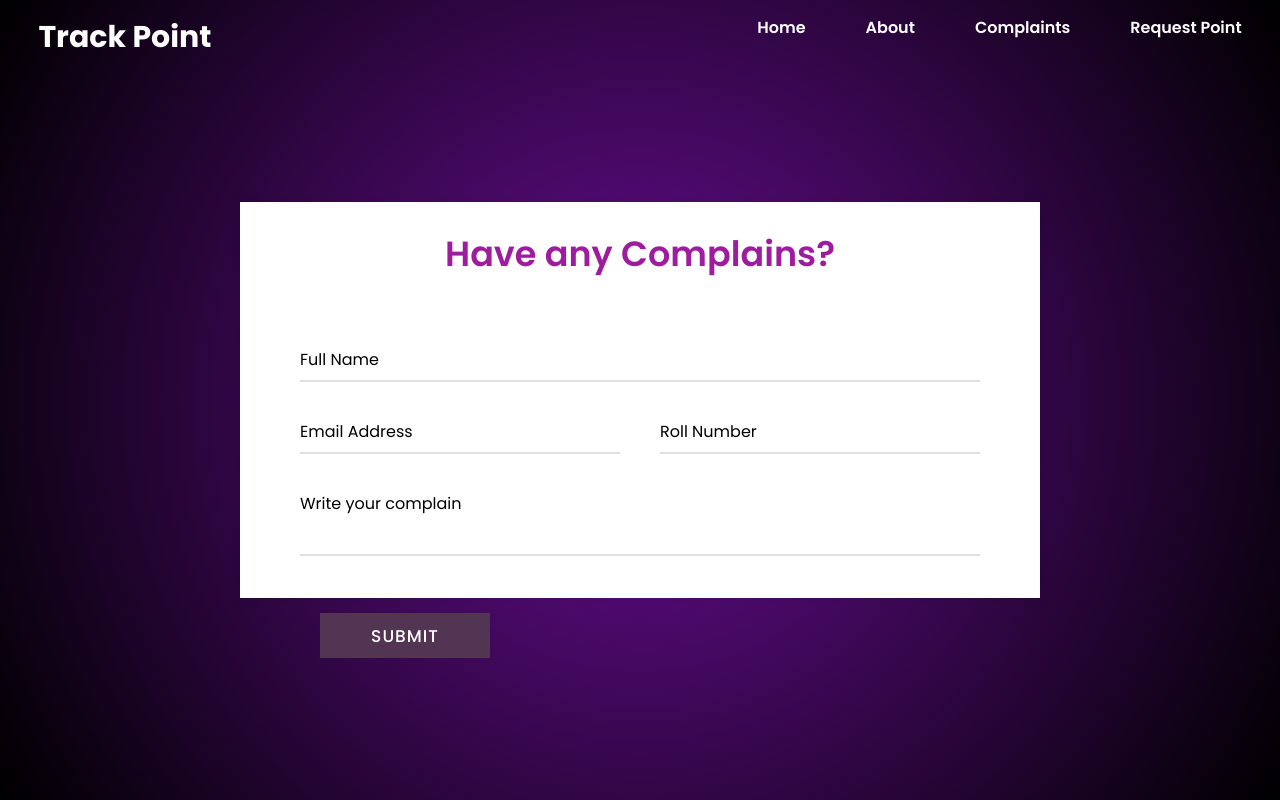
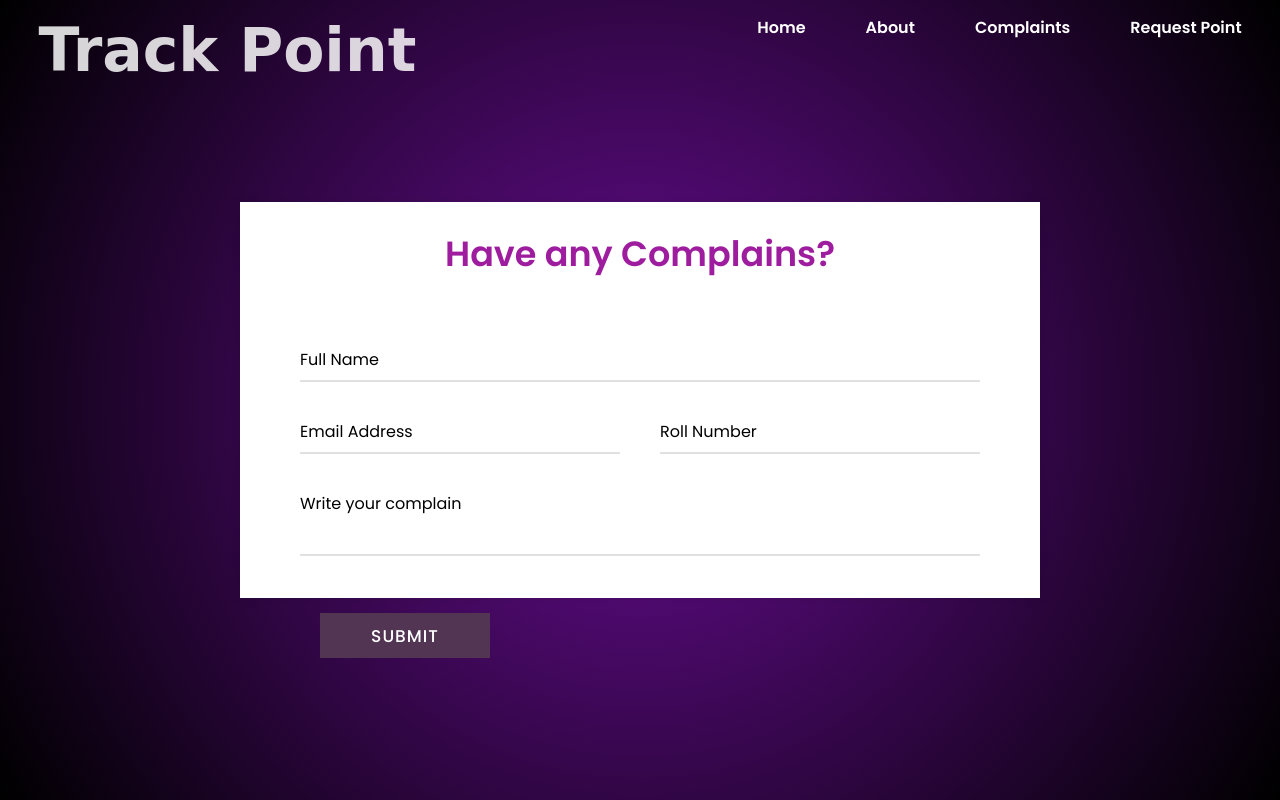
Before and after one commit to ibn-e-Muhammad/TrackPointSecondDeploymentTest, a plain HTML site: page complaint.html in a window 1280 px wide. Drawn offline with nearby package versions, Linux system fonts and the light colour scheme.

Commit message:
Update complaint.css

```diff
--- a/complaint.css
+++ b/complaint.css
@@ -33,9 +33,16 @@ header {
 }
 
 .logo {
-  font-size: 30px;
+  font-family: "Nanum Brush Script", cursive;
+  font-size: 60px;
   font-weight: 700;
-  color: white;
+  background: -webkit-linear-gradient(
+    125deg,
+    #000000ab 31%,
+    rgba(253, 253, 253, 0.842) 69%
+  );
+  -webkit-background-clip: text;
+  -webkit-text-fill-color: transparent;
 }
 .navelist {
   display: flex;
```
